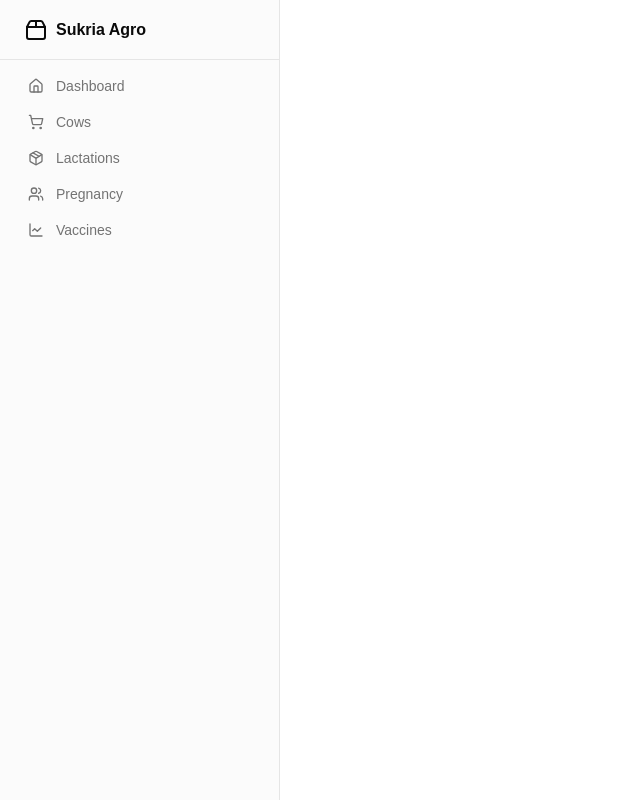
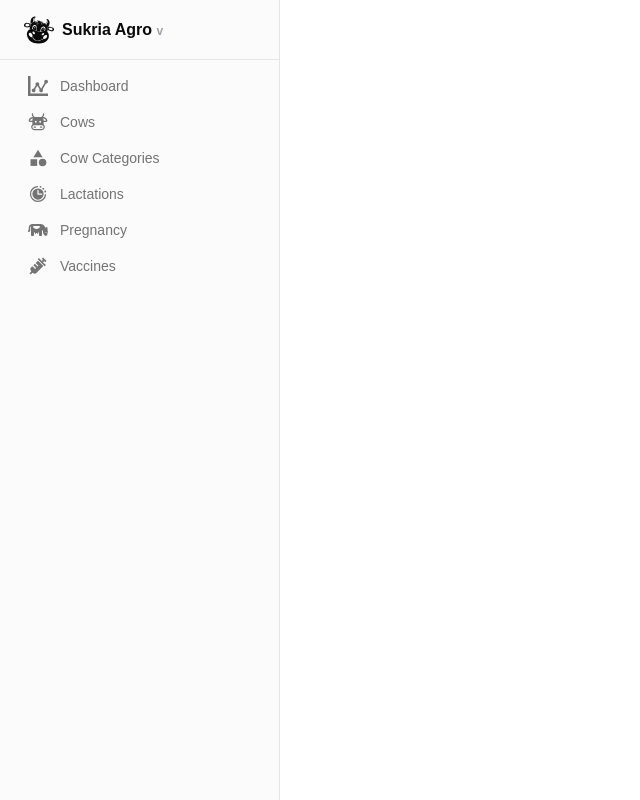
Before and after one commit to md-galib-hossain/shukria-agro-frontend, a Next.js app: page / in a window 1280 px wide. Shown: the whole page, without its empty margins (0-640 px from the left). Built offline with nearby package versions, Linux system fonts and the light colour scheme; no server answers.

Commit message:
Feat: sidebar Icons

```diff
--- /dev/null
+++ b/src/app/(main)/categories/page.tsx
@@ -0,0 +1,8 @@
+
+const page = () => {
+  return (
+    <div>Categories</div>
+  )
+}
+
+export default page
--- /dev/null
+++ b/src/app/(main)/lactations/page.tsx
@@ -0,0 +1,8 @@
+
+const page = () => {
+  return (
+    <div>Lactations</div>
+  )
+}
+
+export default page
--- /dev/null
+++ b/src/app/(main)/pregnancy/page.tsx
@@ -0,0 +1,8 @@
+
+const page = () => {
+  return (
+    <div>Pregnancy</div>
+  )
+}
+
+export default page
--- a/src/components/shared/mobile-nav.tsx
+++ b/src/components/shared/mobile-nav.tsx
@@ -1,17 +1,14 @@
 import React from "react";
-import {
-  Home,
-  LineChart,
-  Menu,
-  Package,
-  Package2,
-  ShoppingCart,
-  Users,
-} from "lucide-react";
 import Link from "next/link";
 import { Sheet, SheetContent, SheetTrigger } from "../ui/sheet";
 import { Button } from "../ui/button";
-
+import { Menu } from "lucide-react";
+import { SiHappycow } from "react-icons/si";
+import { ImStatsDots } from "react-icons/im";
+import { PiCowFill, PiClockCountdownFill } from "react-icons/pi";
+import { MdCategory } from "react-icons/md";
+import { FaCow } from "react-icons/fa6";
+import { BiSolidInjection } from "react-icons/bi";
 
 export default function MobileNav() {
   return (
@@ -26,47 +23,53 @@ export default function MobileNav() {
         <nav className="grid gap-2 text-lg font-medium">
           <div className="flex h-14 items-center border-b px-4 lg:h-[60px] lg:px-6">
             <Link href="/" className="flex items-center gap-2 font-semibold">
-            <Package2 className="h-6 w-6" />
-            <span className="">Sukria Agro</span>
+              <SiHappycow className="h-6 w-6" />
+              <span>Sukria Agro</span>
             </Link>
           </div>
           <Link
             href="/"
-              className="flex items-center gap-3 rounded-lg px-3 py-2 focus:bg-muted  text-muted-foreground transition-all hover:text-primary"
+            className="flex items-center gap-3 rounded-lg px-3 py-2 focus:bg-muted text-muted-foreground transition-all hover:text-primary"
           >
-              <Home className="h-4 w-4" />
+            <ImStatsDots className="h-4 w-4" />
             Dashboard
           </Link>
           <Link
             href="/cows"
-              className="flex items-center gap-3 rounded-lg px-3 py-2 focus:bg-muted  text-muted-foreground transition-all hover:text-primary"
+            className="flex items-center gap-3 rounded-lg px-3 py-2 focus:bg-muted text-muted-foreground transition-all hover:text-primary"
           >
-              <ShoppingCart className="h-4 w-4" />
+            <PiCowFill className="h-4 w-4" />
             Cows
           </Link>
           <Link
+            href="/categories"
+            className="flex items-center gap-3 rounded-lg px-3 py-2 focus:bg-muted text-muted-foreground transition-all hover:text-primary"
+          >
+            <MdCategory className="h-4 w-4" />
+            Cow Categories
+          </Link>
+          <Link
             href="/lactations"
-              className="flex items-center gap-3 rounded-lg focus:bg-muted  text-muted-foreground px-3 py-2  transition-all hover:text-primary"
+            className="flex items-center gap-3 rounded-lg px-3 py-2 focus:bg-muted text-muted-foreground transition-all hover:text-primary"
           >
-              <Package className="h-4 w-4" />
+            <PiClockCountdownFill className="h-4 w-4" />
             Lactations
           </Link>
           <Link
             href="/pregnancy"
-              className="flex items-center gap-3 rounded-lg px-3 py-2 focus:bg-muted  text-muted-foreground transition-all hover:text-primary"
+            className="flex items-center gap-3 rounded-lg px-3 py-2 focus:bg-muted text-muted-foreground transition-all hover:text-primary"
           >
-              <Users className="h-4 w-4" />
+            <FaCow className="h-4 w-4" />
             Pregnancy
           </Link>
           <Link
             href="/vaccines"
-              className="flex items-center gap-3 rounded-lg px-3 py-2 focus:bg-muted  text-muted-foreground  transition-all hover:text-primary"
+            className="flex items-center gap-3 rounded-lg px-3 py-2 focus:bg-muted text-muted-foreground transition-all hover:text-primary"
           >
-              <LineChart className="h-4 w-4" />
+            <BiSolidInjection className="h-4 w-4" />
             Vaccines
           </Link>
         </nav>
-
       </SheetContent>
     </Sheet>
   );
--- a/src/components/shared/sidebar.tsx
+++ b/src/components/shared/sidebar.tsx
@@ -1,13 +1,13 @@
-import {
-  Home,
-  LineChart,
-  Package,
-  Package2,
-  ShoppingCart,
-  Users,
-} from "lucide-react";
+
 import Link from "next/link";
 import React from "react";
+import { PiCowFill } from "react-icons/pi";
+import { ImStatsDots } from "react-icons/im";
+import { MdCategory } from "react-icons/md";
+import { PiClockCountdownFill } from "react-icons/pi";
+import { FaCow } from "react-icons/fa6";
+import { BiSolidInjection } from "react-icons/bi";
+import { SiHappycow } from "react-icons/si";
 
 export default function Sidebar() {
   return (
@@ -15,8 +15,8 @@ export default function Sidebar() {
       <div className="flex h-full flex-col gap-2">
         <div className="flex h-14 items-center border-b px-4 lg:h-[60px] lg:px-6">
           <Link href="/" className="flex items-center gap-2 font-semibold">
-            <Package2 className="h-6 w-6" />
-            <span className="">Sukria Agro</span>
+          <SiHappycow size={30} />
+          <span className="">Sukria Agro <span className="text-xs text-gray-400">v {process.env.NEXT_PUBLIC_APP_VERSION}</span></span>
           </Link>
         </div>
         <div className="flex-1 overflow-y-auto">
@@ -25,35 +25,42 @@ export default function Sidebar() {
               href="/"
               className="flex items-center gap-3 rounded-lg px-3 py-2 focus:bg-muted  text-muted-foreground transition-all hover:text-primary"
             >
-              <Home className="h-4 w-4" />
+              <ImStatsDots size={20} />
               Dashboard
             </Link>
             <Link
               href="/cows"
               className="flex items-center gap-3 rounded-lg px-3 py-2 focus:bg-muted  text-muted-foreground transition-all hover:text-primary"
             >
-              <ShoppingCart className="h-4 w-4" />
+              <PiCowFill size={20} />
               Cows
+            </Link>
+            <Link
+              href="/categories"
+              className="flex items-center gap-3 rounded-lg px-3 py-2 focus:bg-muted  text-muted-foreground transition-all hover:text-primary"
+            >
+              <MdCategory size={20} />
+              Cow Categories
             </Link>
             <Link
               href="/lactations"
               className="flex items-center gap-3 rounded-lg focus:bg-muted  text-muted-foreground px-3 py-2  transition-all hover:text-primary"
             >
-              <Package className="h-4 w-4" />
+              <PiClockCountdownFill size={20} />
               Lactations
             </Link>
             <Link
               href="/pregnancy"
               className="flex items-center gap-3 rounded-lg px-3 py-2 focus:bg-muted  text-muted-foreground transition-all hover:text-primary"
             >
-              <Users className="h-4 w-4" />
+              <FaCow size={20} />
               Pregnancy
             </Link>
             <Link
               href="/vaccines"
               className="flex items-center gap-3 rounded-lg px-3 py-2 focus:bg-muted  text-muted-foreground  transition-all hover:text-primary"
             >
-              <LineChart className="h-4 w-4" />
+              <BiSolidInjection size={20} />
               Vaccines
             </Link>
           </nav>
```
Also changed, not shown: src/app/(main)/vaccines/page.tsx (added). Lines whose indentation alone changed are shown as unchanged.
